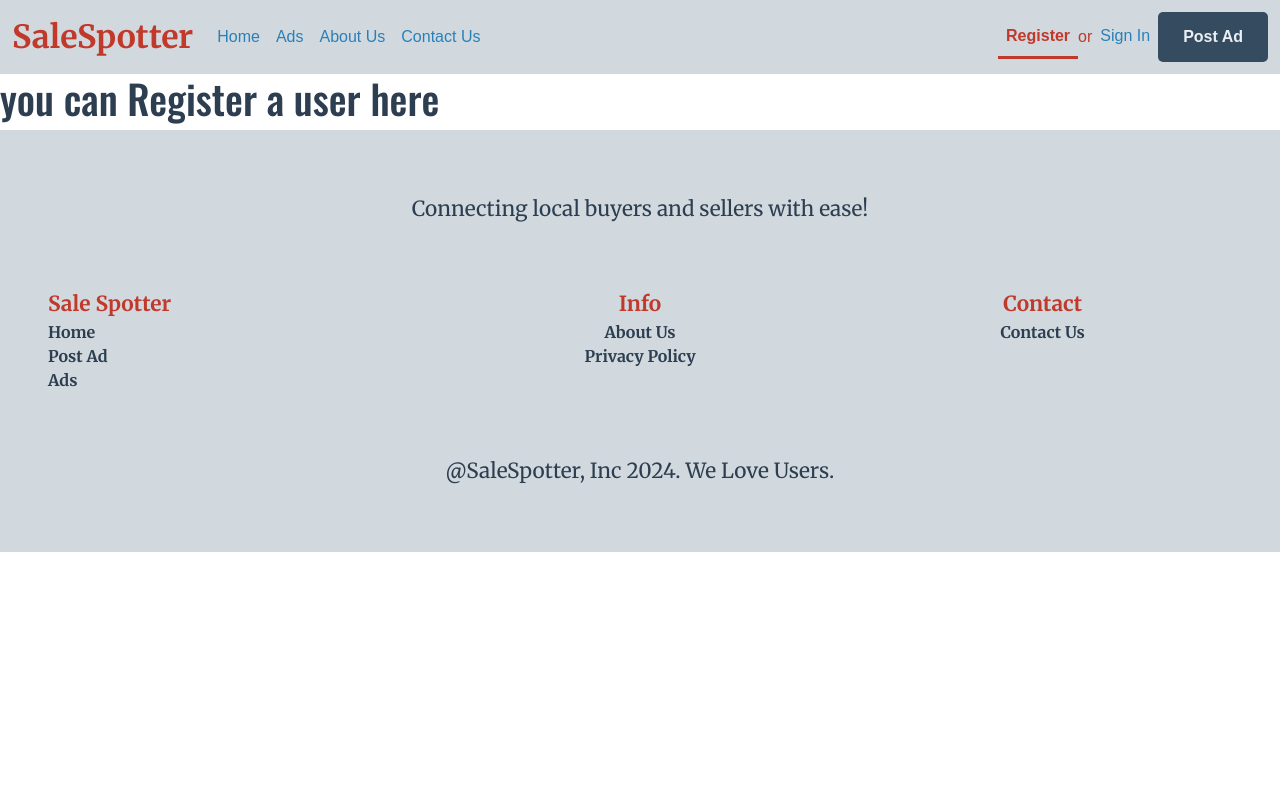
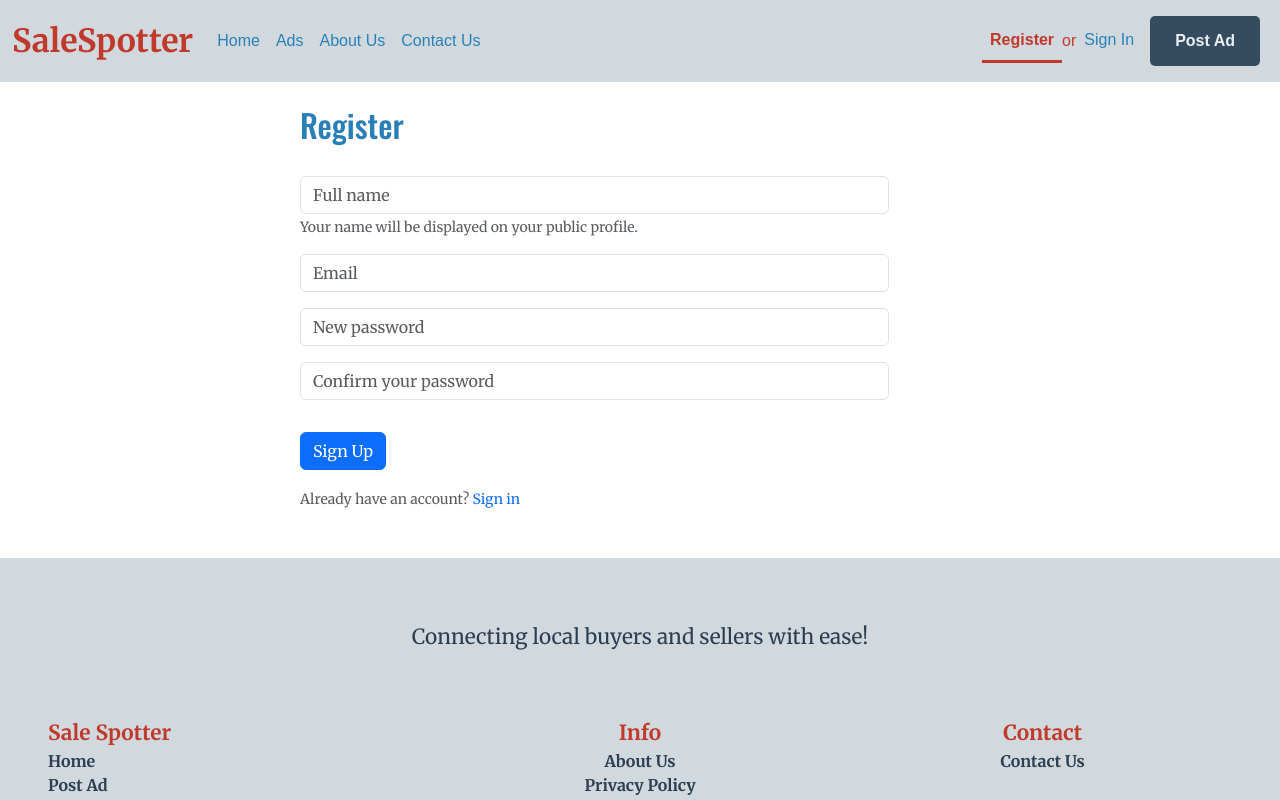
Before and after one commit to VivekGupta1999/salespotter-frontend, a React (Create React App) app: page /register in a window 1280 px wide. Shown: the top 800 px of the page. Built offline with nearby package versions, Linux system fonts and the light colour scheme.

Commit message:
Added signup page, exlcuded login page from layout so no navbar for it, made half of the login page

```diff
--- /dev/null
+++ b/src/assets/LoginPage.css
@@ -0,0 +1,19 @@
+.left-column{
+    background-color: var(--neutral1-color);
+    color: var( --primary-font-color);
+}
+
+.right-column{
+    background-color: var(--neutral2-color);
+    color: var(--font-color-primary);
+}
+
+.headings-text{
+    color: var(--accent-color);
+    font-size:var(--font-size-large);
+}
+
+.main-text{
+    color: var( --primary-font-color);
+    font-size: var(--font-size-xlarge);
+}
--- /dev/null
+++ b/src/assets/RegisterPage.css
@@ -0,0 +1,13 @@
+.signup-form{
+    color:var(--primary-font-color);
+    font-size: var(--font-size-small);
+}
+
+.heading{
+    color:var(--secondary-color);
+    font-family: var(--primary-font);
+}
+
+a{
+    text-decoration: none;
+}
--- a/src/components/Layout.tsx
+++ b/src/components/Layout.tsx
@@ -1,16 +1,22 @@
 import { ReactNode } from "react";
 import NavBar from "./Navbar";
 import Footer from "./Footer";
+import { useLocation } from "react-router-dom";
 
 type LayoutProps = {
     children: ReactNode;
 }
 const Layout = ({children}:LayoutProps) =>{
+    const location = useLocation();
+
+    const excludeRoutes = ["/login"];
+
+    const shouldHideHeader = excludeRoutes.includes(location.pathname);
     return(
         <>
-            <NavBar />
+            {!shouldHideHeader && <NavBar />}
             <main>{children}</main>
-            <Footer />
+            {!shouldHideHeader && <Footer />}
         </>
     )
 }
--- a/src/components/Navbar.tsx
+++ b/src/components/Navbar.tsx
@@ -57,7 +57,7 @@ const NavBar = () => {
                                 </Nav.Item>
                                 </Nav>
                             )}
-                    <Button  className="button-primary" onClick={handlePostAdClick}>Post Ad</Button>
+                    <Button  className="button-primary m-lg-2" onClick={handlePostAdClick}>Post Ad</Button>
                     </Navbar.Collapse>
 
                 </Container>
--- a/src/index.tsx
+++ b/src/index.tsx
@@ -3,8 +3,6 @@ import ReactDOM from 'react-dom/client';
 import './index.css';
 import 'bootstrap/dist/css/bootstrap.min.css';
 import './styles/global.css';
-
-
 import App from './App';
 
 
--- a/src/pages/LoginPage.tsx
+++ b/src/pages/LoginPage.tsx
@@ -1,8 +1,33 @@
+import {Container, Row, Col} from "react-bootstrap";
+import {Button as BootstrapButton} from "react-bootstrap";
+import Form from "react-bootstrap/Form";
+import "../assets/LoginPage.css";
 const LoginPage = () =>{
     return(
-        <div>
-            <h1>Welcome to Login Page</h1>
-        </div>
+        <Container className="mt-4" fluid>
+            <Row className=" m-5 p-4 justify-content-center" >
+            <Col className="text-center m-4 p-3">
+                <h2 className="headings-text m-4">Sign in</h2>
+                <text className="mb-3 main-text">You can sign in using your salespotter account.</text>
+                <Form className="mt-3">
+                    <Form.Group className="mb-3" controlId="emailControl">
+                        <Form.Control type="email" placeholder="Email Address"></Form.Control>
+                    </Form.Group>
+
+                    <Form.Group className="mb-3" controlId="passwordControl">
+                        <Form.Control type="password" placeholder="Password"></Form.Control>
+                    </Form.Group>
+
+                    <BootstrapButton className="mb-3 my-3"  type="submit" variant="primary">Sign in</BootstrapButton>
+                        <br></br>
+                        <Form.Text className="mb-3">Don't have an account with us? <a href="/register">Create one now</a></Form.Text>
+                </Form>
+            </Col>
+            <Col className="d-none d-lg-block right-column  m-4 p-3">
+                <h1>test</h1>
+            </Col>
+            </Row>
+        </Container>
     );
 }
 
--- a/src/pages/RegisterPage.tsx
+++ b/src/pages/RegisterPage.tsx
@@ -1,8 +1,42 @@
+import { Form } from "react-bootstrap";
+import Col from "react-bootstrap/Col";
+import "../assets/RegisterPage.css";
+import Container from "react-bootstrap/Container";
+import {Button as BootstrapButton} from "react-bootstrap";
+import Button from "../components/Button";
+import { useNavigate } from "react-router-dom";
 const RegisterPage = () =>{
+    const navigate= useNavigate();
     return (
-        <>
-        <h1>you can Register a user here</h1>
-    </>
+
+            <Container className="p-4">
+                <Col sm={{span:7, offset:2}}>
+                    <h2 className="px-4 heading">Register</h2>
+                    <Form className="signup-form p-4">
+                        <Form.Group className="mb-3" controlId="FormNameControl">
+                            <Form.Control type="text" placeholder="Full name"></Form.Control>
+                            <Form.Text>Your name will be displayed on your public profile.</Form.Text>
+                        </Form.Group>
+                        <Form.Group className="mb-3" controlId="FormEmailControl">
+                                <Form.Control type="email" placeholder="Email"></Form.Control>
+                        </Form.Group>
+
+                        <Form.Group className="mb-3" controlId="FormPasswordControl">
+
+                                <Form.Control type="password" placeholder="New password"></Form.Control>
+                        </Form.Group>
+                        <Form.Group className="mb-3" controlId="FormConfirmPasswordControl">
+                                <Form.Control type="password" placeholder="Confirm your password"></Form.Control>
+                        </Form.Group>
+                        <BootstrapButton className="mb-3 my-3" type="submit" variant="primary">Sign Up</BootstrapButton>
+                        <br></br>
+                        <Form.Text className="mb-3">Already have an account? <a href="/login">Sign in</a></Form.Text>
+                    </Form>
+                </Col>
+
+            </Container>
+
+
     );
 }
 
--- a/src/styles/global.css
+++ b/src/styles/global.css
@@ -34,7 +34,7 @@
 /* Global Styles */
 body {
     font-family: var(--secondary-font);
-    color: var(--secondary-font-color);
+    color: var(--primary-font-color);
 }
 
 h1, h2, h3 {
```
